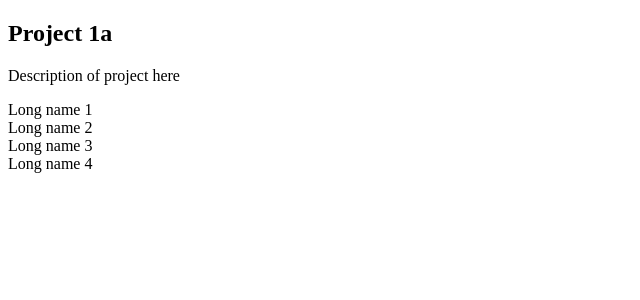
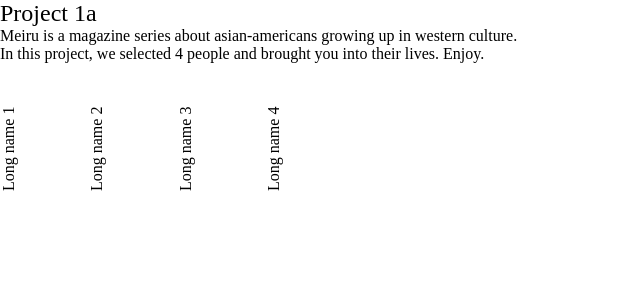
Before and after one commit to meirumag/meirumag.github.io, a Jekyll site: the page built from index.html, in a window 1280 px wide. Shown: the top 300 px of the page, without its empty margins (0-640 px from the left). Built offline with Jekyll 4.4.1, drawn with Linux system fonts in a browser that asks for light colours; nearby versions of some CDN libraries; comment, search, counter and statistics services are not loaded.

Commit message:
adding livereload WIP layout

```diff
--- a/Gemfile
+++ b/Gemfile
@@ -21,3 +21,7 @@ gem "github-pages", group: :jekyll_plugins
 group :jekyll_plugins do
    gem "jekyll-feed", "~> 0.6"
 end
+
+group :development do
+  gem 'guard-livereload', '~> 2.5', require: false
+end
--- a/_config.yml
+++ b/_config.yml
@@ -13,7 +13,7 @@
 # you will see them accessed via {{ site.title }}, {{ site.email }}, and so on.
 # You can create any custom variable you would like, and they will be accessible
 # in the templates via {{ site.myvariable }}.
-title: Meiru Magazine - asian-americans growing up in western culture
+title: Meiru - asian-americans growing up in western culture
 email: hi@meirumag.com
 description: > # this means to ignore newlines until "baseurl:"
   Write an awesome description for your new site here. You can edit this
@@ -21,7 +21,7 @@ description: > # this means to ignore newlines until "baseurl:"
   Google search results) and in your feed.xml site description.
 baseurl: "" # the subpath of your site, e.g. /blog
 url: "" # the base hostname & protocol for your site, e.g. http://example.com
-twitter_username: jekyllrb
+twitter_username: meirumag
 github_username:  jekyll
 
 # Build settings
--- a/_includes/head.html
+++ b/_includes/head.html
@@ -7,5 +7,6 @@
 <meta property="og:url" content="http://learning-gardens.co/"/>
 <!-- <meta property="og:image" content="{{ site.github.url }}/images/card.png"/> -->
 <script src="https://ajax.googleapis.com/ajax/libs/jquery/1.11.3/jquery.min.js"></script>
-
-<link rel="stylesheet" type="text/css" href="{{ site.github.url }}/css/site.css" />
+<script src="http://localhost:35729/livereload.js"></script>
+<link rel="stylesheet" type="text/css" href="/css/site.css" />
+<link rel="stylesheet" type="text/css" href="/css/reset.css" />
--- a/_layouts/base.html
+++ b/_layouts/base.html
@@ -9,3 +9,4 @@
   <body>
     {{content}}
   </body>
+</html>
--- /dev/null
+++ b/css/reset.css
@@ -0,0 +1,37 @@
+* {
+  border: 0;
+  box-sizing: border-box;
+  -webkit-font-smoothing: antialiased;
+  font-weight: normal;
+  margin: 0;
+  outline: 0;
+  padding: 0;
+  text-decoration: none;
+  text-rendering: optimizeLegibility;
+  // list-style: none;
+}
+
+html,
+body {
+  min-height: 100vh;
+  min-width: 100%;
+}
+
+a {
+  color: currentColor;
+  text-decoration: none;
+}
+
+textarea {
+  resize: none;
+}
+
+::selection {
+  background: $brand;
+  color: $white;
+}
+
+input,
+textarea {
+  box-shadow: inset 0 1px 1px rgba($black, .1);
+}
--- a/css/site.css
+++ b/css/site.css
@@ -0,0 +1,22 @@
+section {
+display:block;
+}
+
+section p {
+}
+.story{
+  margin-top:8rem;
+  margin-bottom:8rem;
+}
+.story div {
+  ;
+  display:inline-block;
+  -ms-transform: rotate(-90deg);
+  -moz-transform: rotate(-90deg);
+  -webkit-transform: rotate(-90deg);
+  transform: rotate(-90deg);
+  -ms-transform-origin: left  0;
+  -moz-transform-origin: left  0;
+  -webkit-transform-origin: left  0;
+  transform-origin: left  0;
+  }
--- a/index.html
+++ b/index.html
@@ -3,9 +3,12 @@ layout: base
 ---
 <section>
   <h2>Project 1a</h2>
-  <p>Description of project here</p>
+  <p>Meiru is a magazine series about asian-americans growing up in western culture.</p>
+  <p>In this project, we selected 4 people and brought you into their lives. Enjoy.</p>
 </section>
-<div>Long name 1</div>
-<div>Long name 2</div>
-<div>Long name 3</div>
-<div>Long name 4</div>
+<div class="story">
+  <div>Long name 1</div>
+  <div>Long name 2</div>
+  <div>Long name 3</div>
+  <div>Long name 4</div>
+</div>
```
Also changed, not shown: Gemfile.lock, 1 other file.
